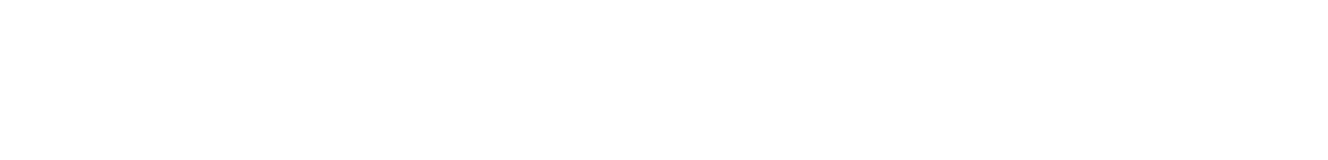
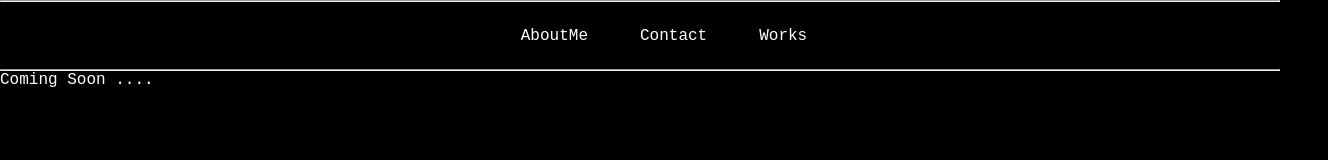
Before and after one commit to dlsathvik04/dlsathvik04.github.io, a plain HTML site: page works.html in a window 1280 px wide. Shown: the whole page, 1328 px wide, since content can reach past the window. Drawn offline with Linux system fonts and the light colour scheme.

Commit message:
fixed service request error and added works page

```diff
--- a/works.css
+++ b/works.css
@@ -0,0 +1,35 @@
+*{
+    background-color: black;
+    margin: 0;
+    padding: 0;
+}
+a{
+    text-decoration: none;
+    color: white;
+}
+
+header{
+    position: sticky;
+}
+nav ul li{
+    display: inline-block;
+    padding-left: 3vh;
+    padding-right: 3vh;
+    text-decoration: none;
+    font-family: 'Courier New', Courier, monospace;
+}
+
+.nb{
+    background-color: black;
+    color: white;
+    width: 100vw;
+    padding: 3vh;
+    display: flex;
+    justify-content: center;
+}
+
+.works{
+    text-decoration: none;
+    font-family: 'Courier New', Courier, monospace;
+    color: white;
+}
--- a/works.html
+++ b/works.html
@@ -1,12 +1,33 @@
 <!DOCTYPE html>
 <html lang="en">
+
 <head>
     <meta charset="UTF-8">
     <meta http-equiv="X-UA-Compatible" content="IE=edge">
     <meta name="viewport" content="width=device-width, initial-scale=1.0">
-    <title>Document</title>
+    <link rel="icon" href="images/logo.png" type="image/icon type">
+    <link rel="stylesheet" href="works.css">
+    <title>LSD-works</title>
 </head>
+
 <body>
+    <header>
+        <hr>
+        <div class="nb">
+            <nav>
+                <ul>
+                    <li><a href="index.html">AboutMe</a></li>
+                    <li><a href="contact.html">Contact</a></li>
+                    <li>Works</li>
+                </ul>
+            </nav>
+        </div>
+        <hr>
+    </header>
 
+    <div class="works">
+        Coming Soon ....
+    </div>
 </body>
+
 </html>
```
Also changed, not shown: contact.html (+2 -1 lines), index.html (+2 -1 lines), images/logo.png (added).
